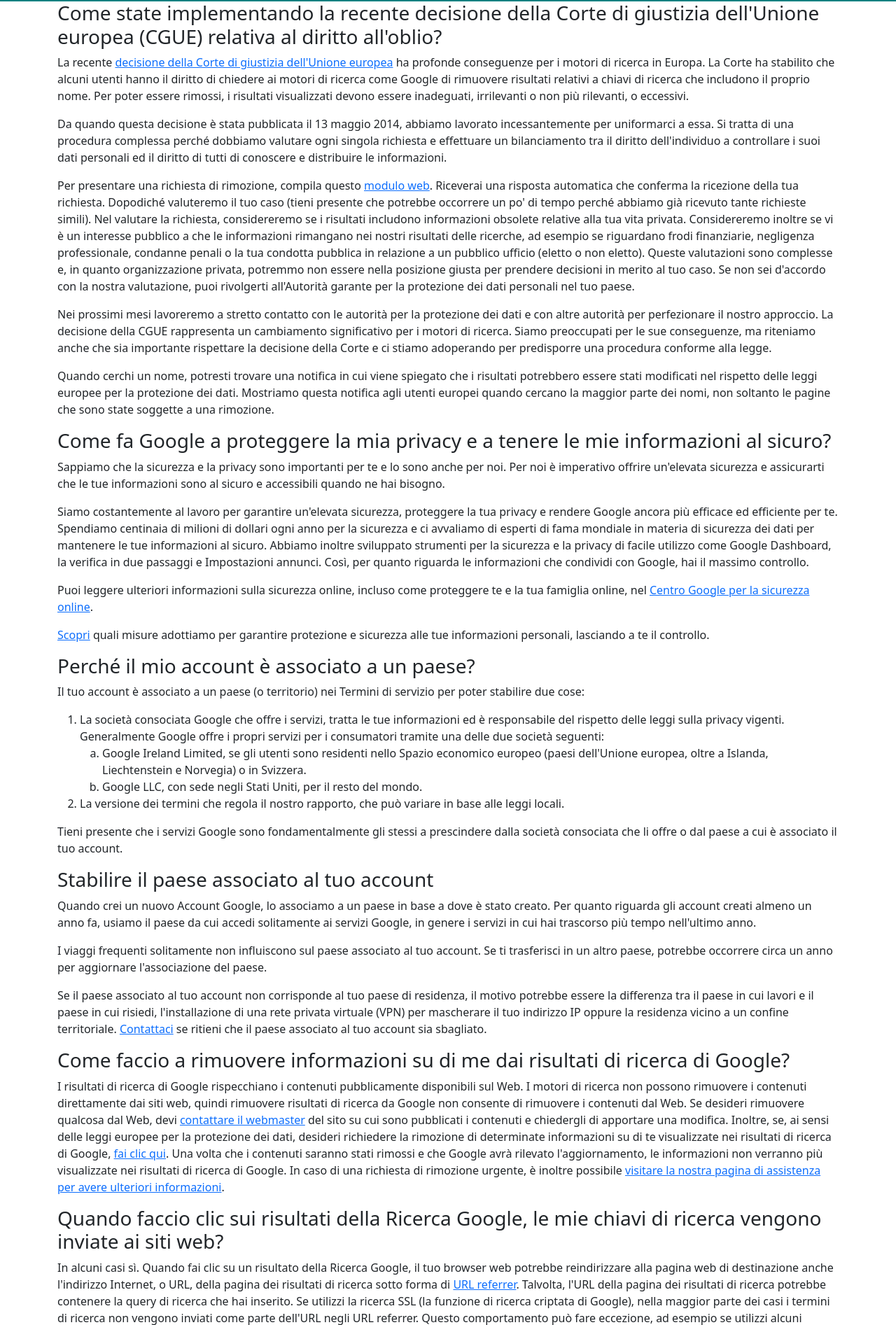
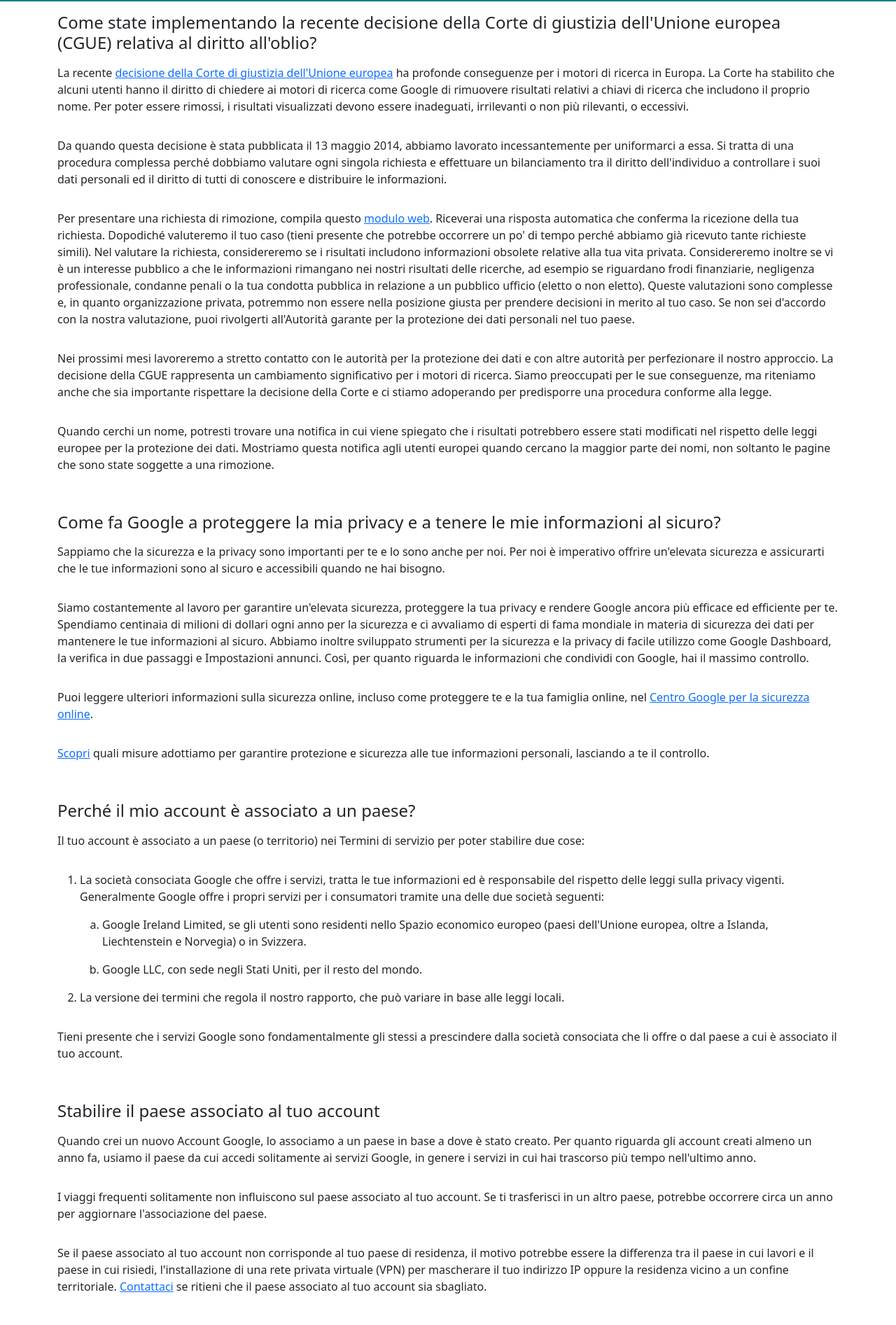
Before and after one commit to MrGians/php-google-faq, a PHP site: page / in a window 1280 px wide. Shown: the part 148-2041 px from the top of the page at 70% size. Run offline with PHP 8.4, Linux system fonts and the light colour scheme.

Commit message:
Main Done

```diff
--- a/index.php
+++ b/index.php
@@ -83,27 +83,27 @@ $faqs = [
       <section id="faq">
         <!-- Single FAQ -->
         <?php foreach ($faqs as $faq) : ?>
-          <div>
+          <div class="py-3">
             <!-- FAQ Question -->
-            <h3><?php echo $faq['question'] ?></h3>
+            <h4><?php echo $faq['question'] ?></h4>
 
             <!-- FAQ Answers -->
             <?php foreach ($faq['answers'] as $answer) : ?>
             <!-- If $answer is String -->
             <?php if(!is_array($answer)) : ?>
-            <p><?php echo $answer ?></p>
+            <p class="py-2"><?php echo $answer ?></p>
             <!-- If $answer is a List items -->
             <?php else : ?>
             <ol>
               <?php foreach ($answer as $list) : ?>
                 <!-- Single List Item -->
-              <li><?php echo $list['item'] ?></li>
+              <li class="py-2"><?php echo $list['item'] ?></li>
               <!-- If the list item contains a list of Sub-Items -->
             <?php if(isset($list['sub-items'])) : ?>
               <ol type="a">
               <?php foreach ($list['sub-items'] as $sub_item) : ?>
                 <!-- Single Sub List Item -->
-                <li><?php echo $sub_item ?></li>
+                <li class="py-2"><?php echo $sub_item ?></li>
               <?php endforeach; ?>
               </ol>
             <?php endif; ?>
```
